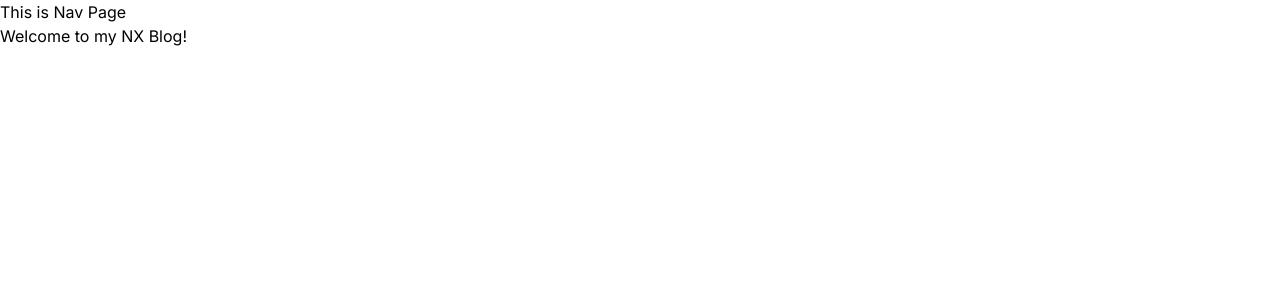
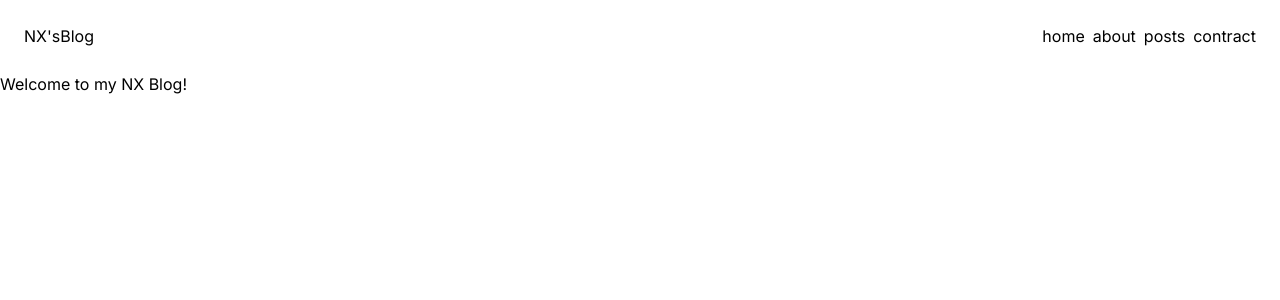
Before and after one commit to ysonbrian/nx-blog, a Next.js app: page / in a window 1280 px wide. Shown: the top 300 px of the page. Built offline with nearby package versions, Linux system fonts and the light colour scheme.

Commit message:
NavList added

```diff
--- a/app/ui/Nav.tsx
+++ b/app/ui/Nav.tsx
@@ -1,7 +1,26 @@
+import Link from 'next/link'
 import React from 'react'
 
+const NavList = [
+  { name: 'home', src: 'home' },
+  { name: 'about', src: 'about' },
+  { name: 'posts', src: 'posts' },
+  { name: 'contract', src: 'contract' },
+]
+
 const Nav = () => {
-  return <div>This is Nav Page</div>
+  return (
+    <div className={`flex justify-between p-6`}>
+      <div>NX'sBlog</div>
+      <ul className={`flex gap-2`}>
+        {NavList.map((list) => (
+          <Link key={list.name} href={`/${list.src}`}>
+            {list.name}
+          </Link>
+        ))}
+      </ul>
+    </div>
+  )
 }
 
 export default Nav
```
